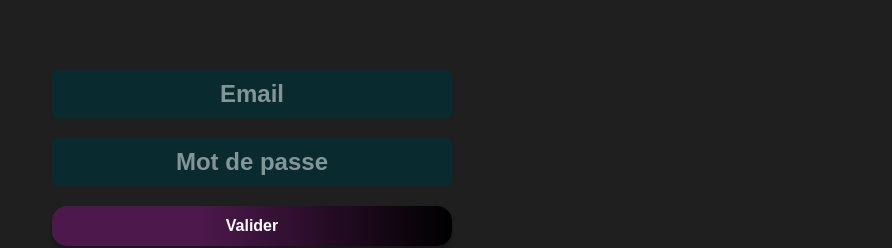
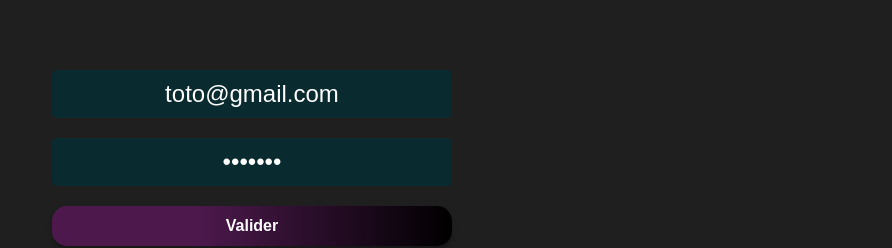
Before and after one commit to surcris/Preference, a Vue app: page /authentification in a window 1280 px wide. Shown: the part 272-520 px from the top of the page, without its empty margins (388-1280 px from the left). Built offline with nearby package versions, Linux system fonts and the light colour scheme; no server answers; a web font is replaced by a local one.

Commit message:
modif input

```diff
--- a/src/components/Authentification.vue
+++ b/src/components/Authentification.vue
@@ -1,4 +1,5 @@
 <template>
+
     <div class="container-formco">
         <form @submit.prevent="connectUser()">
             <div class="form-input" >
@@ -30,8 +31,8 @@ export default {
         return{
             myStore: useMyStore(),
             infoConnexion:{
-                email:"",
-                password:"",
+                email:"toto@gmail.com",
+                password:"1234567",
             },
             usercontrol:new UserController(),
             cryptage:new crypt()
```
